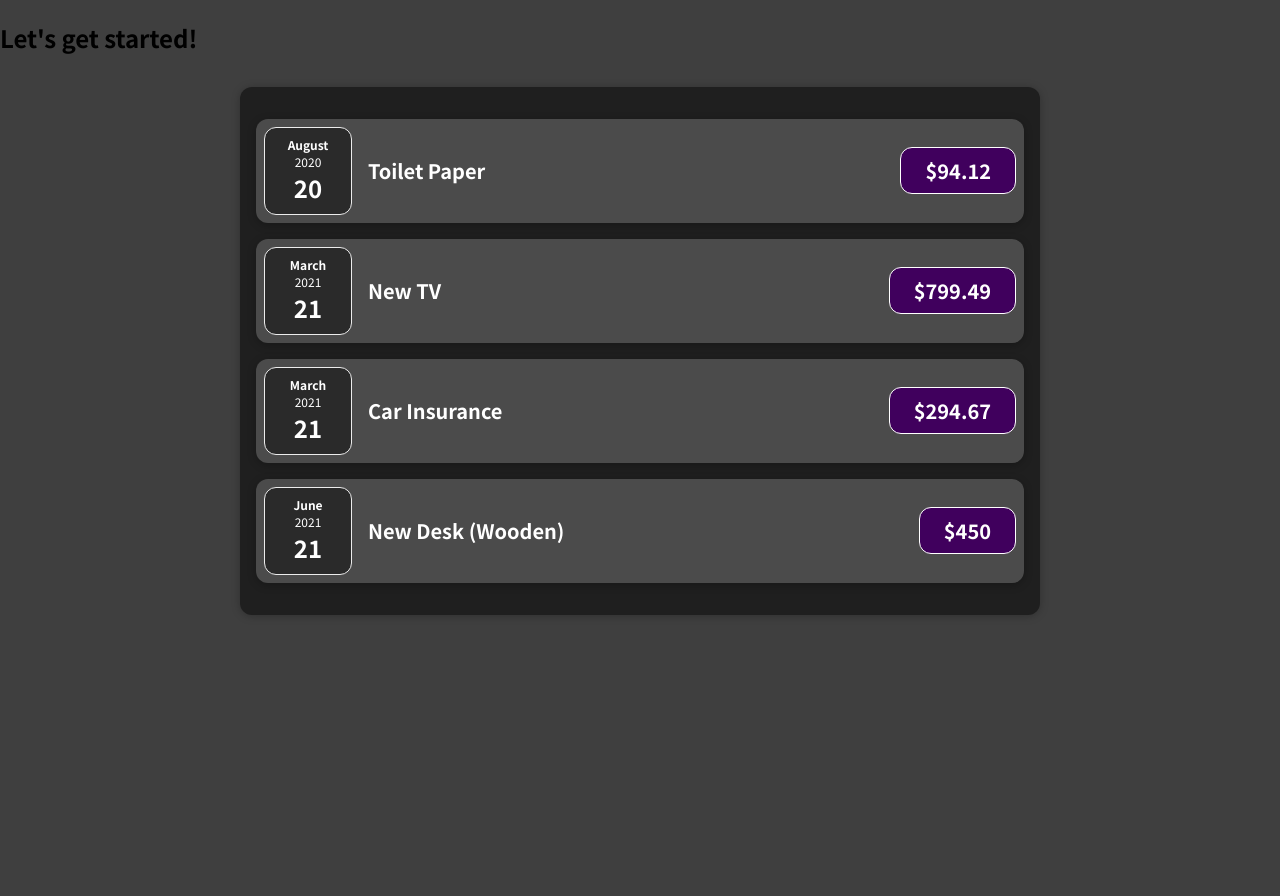
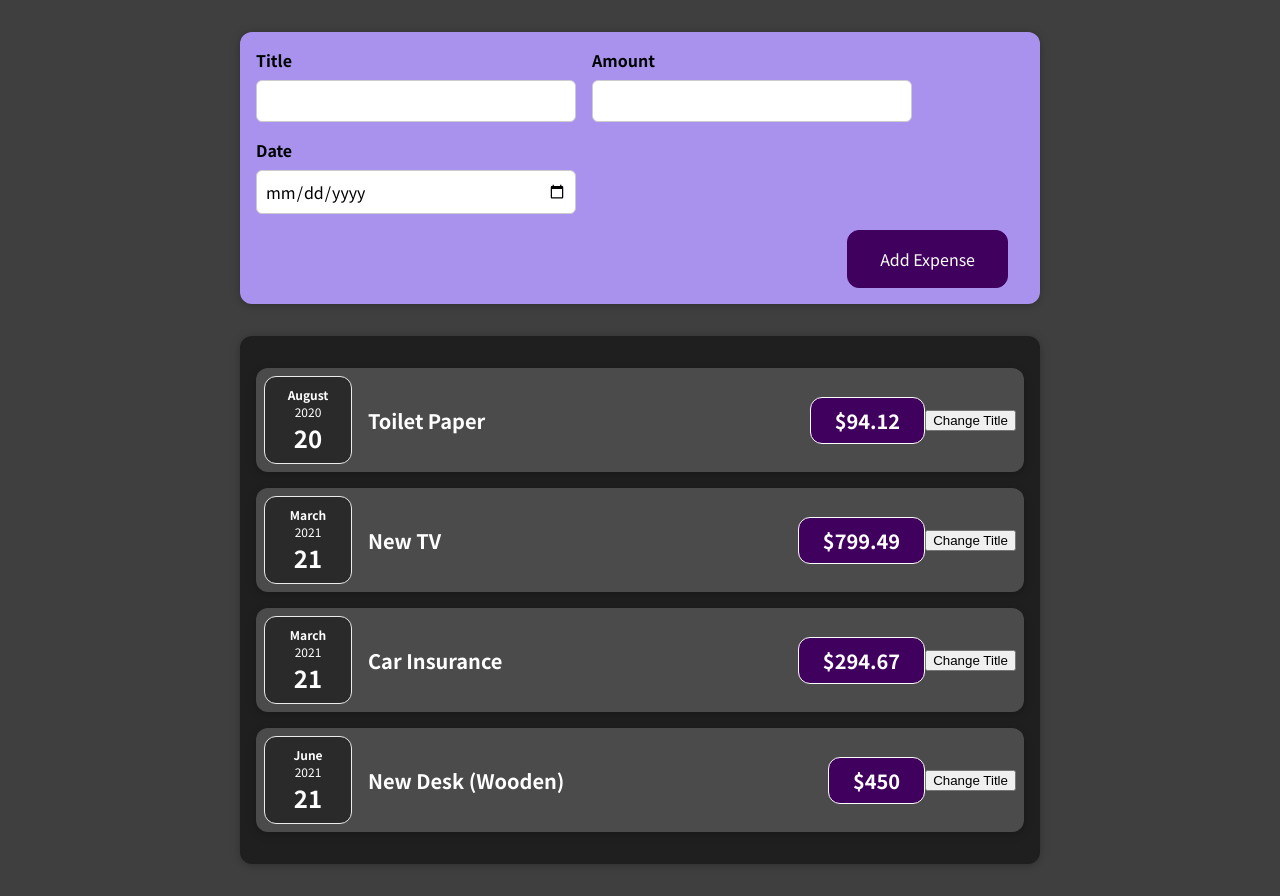
Before and after one commit to OvidiuDobran/React---The-Complete-Guide, a React (Create React App) app in the folder react-complete-guide/: page / in a window 1280 px wide. Before the commit the page ends 800 px from the top, so only its background shows below. Built offline with nearby package versions, Linux system fonts and the light colour scheme.

Commit message:
Added new expense and expense form

```diff
--- a/react-complete-guide/src/App.js
+++ b/react-complete-guide/src/App.js
@@ -1,4 +1,5 @@
 import Expenses from "./components/expenses/Expenses";
+import NewExpense from "./components/new-expense/NewExpense";
 
 function App() {
   const expenses = [
@@ -24,7 +25,7 @@
   ];
   return (
     <div>
-      <h2>Let's get started!</h2>
+      <NewExpense></NewExpense>
       <Expenses items={expenses}></Expenses>
     </div>
   );
--- a/react-complete-guide/src/components/expense-item/ExpenseItem.js
+++ b/react-complete-guide/src/components/expense-item/ExpenseItem.js
@@ -1,19 +1,24 @@
+import { useState } from "react";
 import Card from "../card/Card";
 import ExpenseDate from "../expense-date/ExpenseDate";
 import "./ExpenseItem.css";
 
 function ExpenseItem(props) {
   const expenseDate = props.date;
-  const expenseTitle = props.title;
   const expenseAmount = props.amount;
+
+  const [title, setTitle] = useState(props.title);
+
+  function clickHandler() {}
 
   return (
     <Card className="expense-item">
       <ExpenseDate expenseDate={expenseDate}></ExpenseDate>
       <div className="expense-item__description">
-        <h2>{expenseTitle}</h2>
+        <h2>{title}</h2>
         <div className="expense-item__price">${expenseAmount}</div>
       </div>
+      <button onClick={clickHandler}>Change Title</button>
     </Card>
   );
 }
--- /dev/null
+++ b/react-complete-guide/src/components/new-expense/NewExpense.css
@@ -0,0 +1,38 @@
+.new-expense {
+  background-color: #a892ee;
+  padding: 1rem;
+  margin: 2rem auto;
+  width: 50rem;
+  max-width: 95%;
+  border-radius: 12px;
+  text-align: center;
+  box-shadow: 0 1px 8px rgba(0, 0, 0, 0.25);
+}
+
+.new-expense button {
+  font: inherit;
+  cursor: pointer;
+  padding: 1rem 2rem;
+  border: 1px solid #40005d;
+  background-color: #40005d;
+  color: white;
+  border-radius: 12px;
+  margin-right: 1rem;
+}
+
+.new-expense button:hover,
+.new-expense button:active {
+  background-color: #510674;
+  border-color: #510674;
+}
+
+.new-expense button.alternative {
+  color: #220131;
+  border-color: transparent;
+  background-color: transparent;
+}
+
+.new-expense button.alternative:hover,
+.new-expense button.alternative:active {
+  background-color: #ddb3f8;
+}
--- /dev/null
+++ b/react-complete-guide/src/components/new-expense/NewExpense.js
@@ -0,0 +1,12 @@
+import ExpenseForm from './expense-form/ExpenseForm';
+import './NewExpense.css'
+
+function NewExpense() {
+  return (
+    <div className='new-expense'>
+      <ExpenseForm></ExpenseForm>
+    </div>
+  );
+}
+
+export default NewExpense;
--- /dev/null
+++ b/react-complete-guide/src/components/new-expense/expense-form/ExpenseForm.css
@@ -0,0 +1,26 @@
+.new-expense__controls {
+  display: flex;
+  flex-wrap: wrap;
+  gap: 1rem;
+  margin-bottom: 1rem;
+  text-align: left;
+}
+
+.new-expense__control label {
+  font-weight: bold;
+  margin-bottom: 0.5rem;
+  display: block;
+}
+
+.new-expense__control input {
+  font: inherit;
+  padding: 0.5rem;
+  border-radius: 6px;
+  border: 1px solid #ccc;
+  width: 20rem;
+  max-width: 100%;
+}
+
+.new-expense__actions {
+  text-align: right;
+}
--- /dev/null
+++ b/react-complete-guide/src/components/new-expense/expense-form/ExpenseForm.js
@@ -0,0 +1,28 @@
+import "./ExpenseForm.css";
+
+function ExpenseForm() {
+  return (
+    <form>
+      <div className="new-expense__controls">
+        <div className="new-expense__control">
+          <label>Title</label>
+          <input type="text"></input>
+        </div>
+        <div className="new-expense__control">
+          <label>Amount</label>
+          <input type="number" min="0.01" step="0.01"></input>
+        </div>
+        <div className="new-expense__control">
+          <label>Date</label>
+          <input type="date" min="2019-01-01" max="2022-12-31"></input>
+        </div>
+      </div>
+
+      <div className="new-expense__actions">
+        <button type="submit">Add Expense</button>
+      </div>
+    </form>
+  );
+}
+
+export default ExpenseForm;
```
Also changed, not shown: 1 other file (tests, documents, lock files or other folders).
